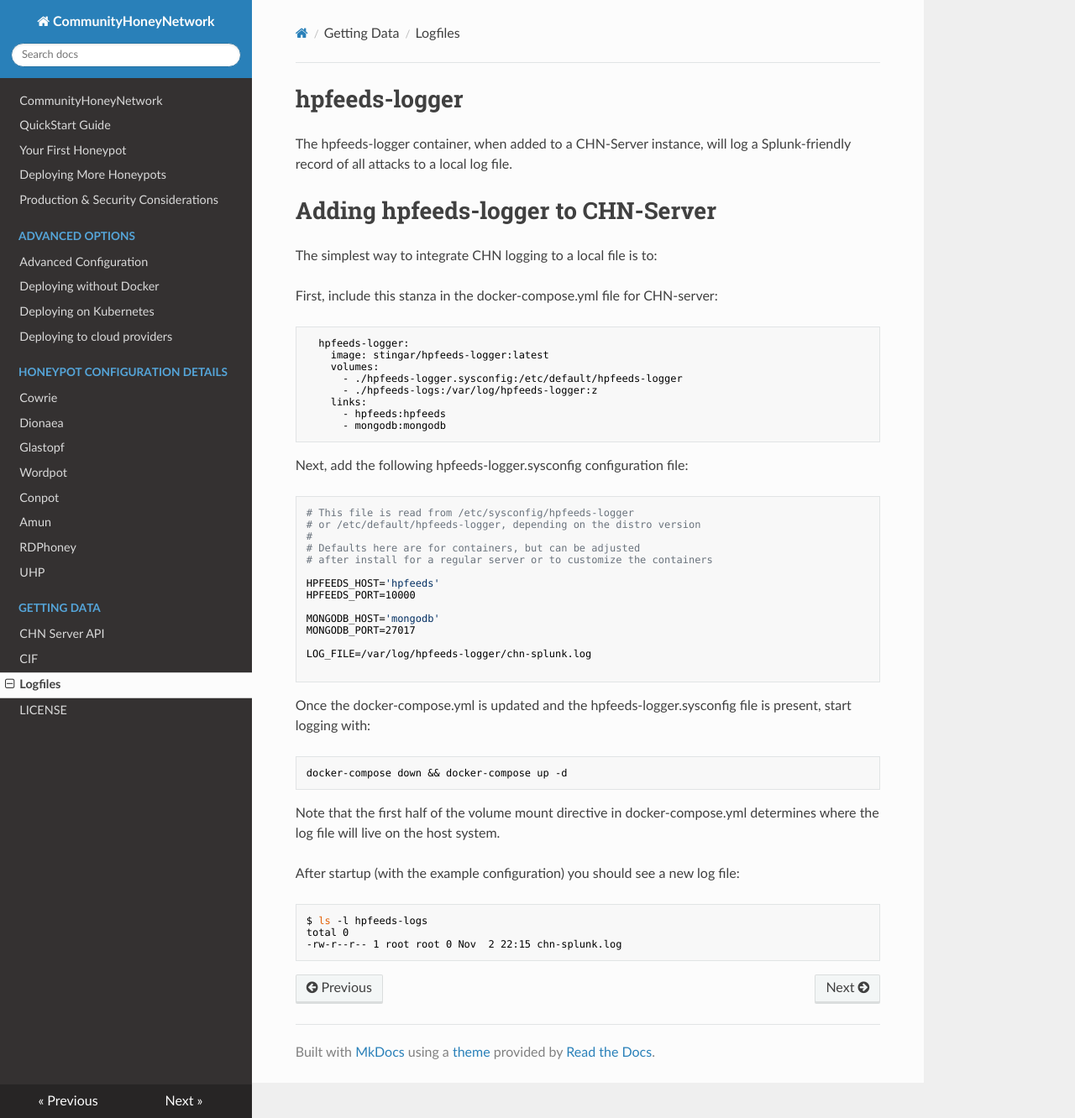
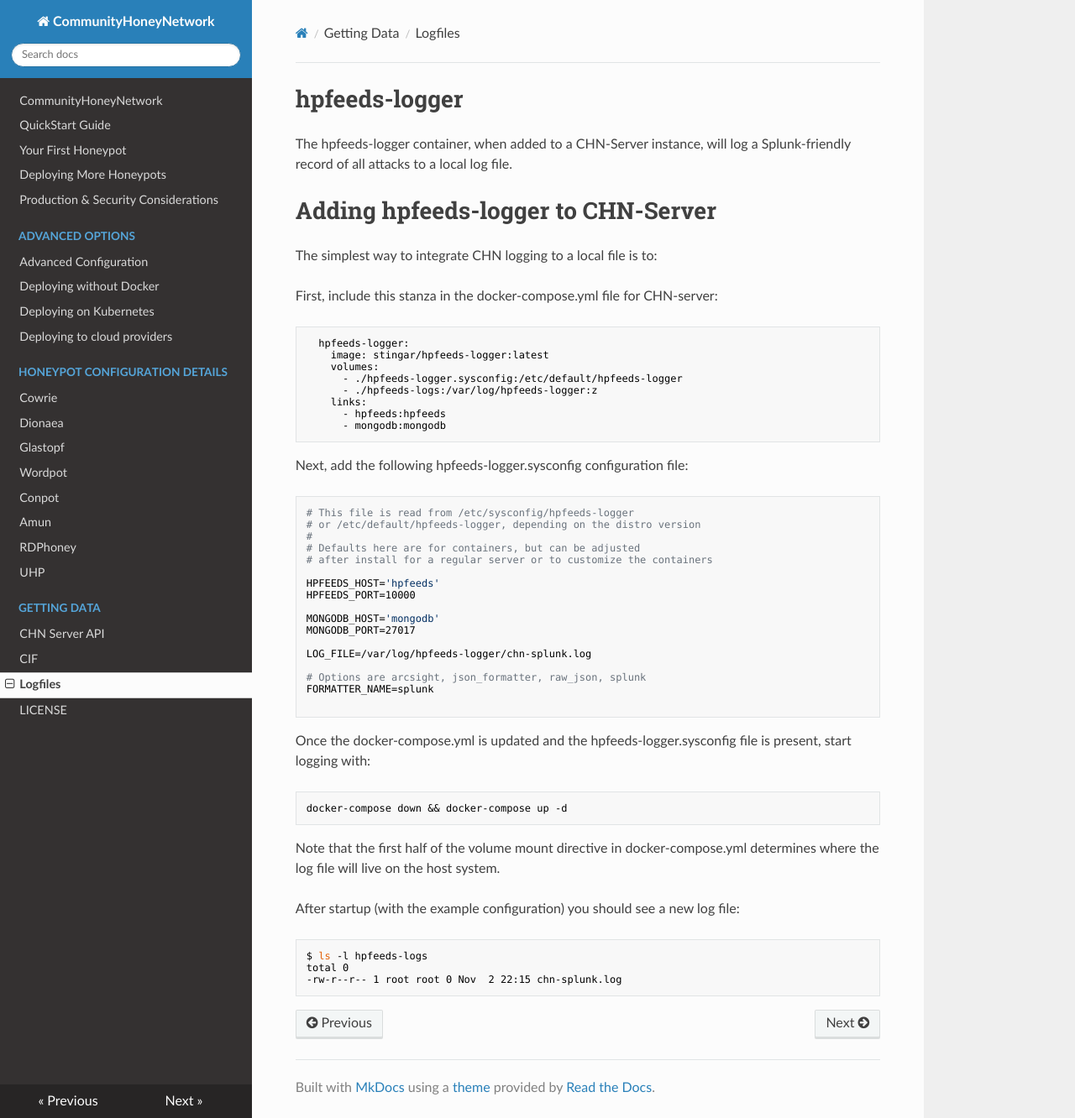
Before and after one commit to CommunityHoneyNetwork/chn-docs, an MkDocs documentation site: the page built from docs/hpfeeds-logger.md, in a window 1280 px wide and 1332 px high. Shown: the whole window at 84% size. Built offline with MkDocs 1.6.1, drawn with Linux system fonts in a browser that asks for light colours; nearby versions of some CDN libraries; old or Windows-style settings are respelled for this version of MkDocs.

Commit message:
Adding formatter name option to config

````diff
--- a/docs/hpfeeds-logger.md
+++ b/docs/hpfeeds-logger.md
@@ -34,6 +34,9 @@ MONGODB_PORT=27017
 
 LOG_FILE=/var/log/hpfeeds-logger/chn-splunk.log
 
+# Options are arcsight, json_formatter, raw_json, splunk
+FORMATTER_NAME=splunk
+
 ```
 Once the docker-compose.yml is updated and the hpfeeds-logger.sysconfig file is
 present, start logging with:
````
